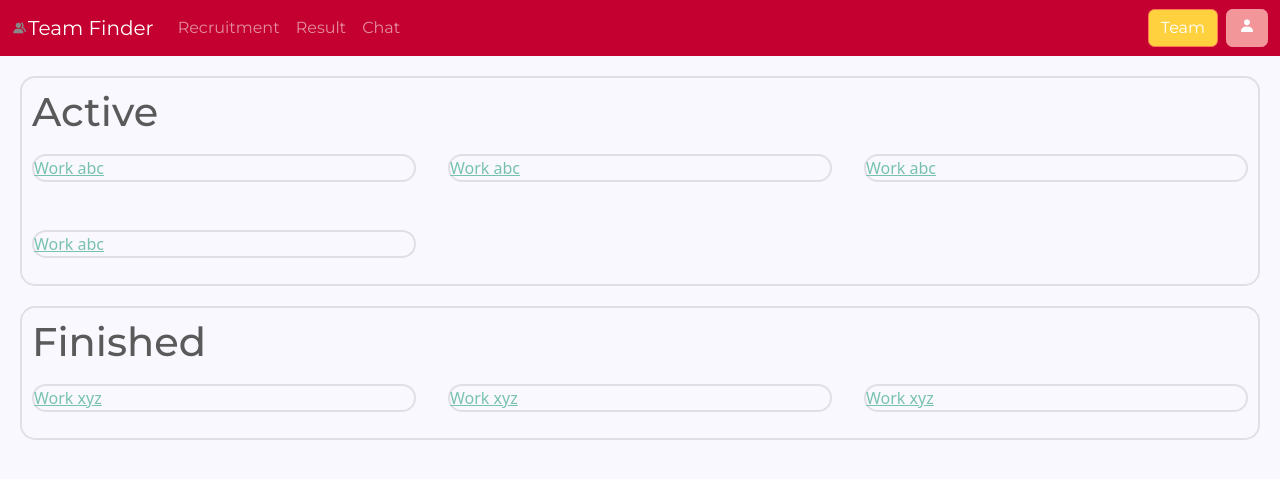
After one commit to tu-teamfinder/teamfinder-deploy, a Django app: page /teams in a window 1280 px wide. The commit adds this page. Shown: the top 479 px of the page. Run offline with Django 5.2, Linux system fonts and the light colour scheme; the visitor is signed in with stand-in values (Sample User, id 1); parts of the project's set-up code (start-up, migrations or seed data) failed here and were passed over; some libraries are stand-ins or nearby versions.

Commit message:
add teams page

```diff
--- /dev/null
+++ b/teamfinder/static/styles/team.css
@@ -0,0 +1,28 @@
+.teams-container {
+    margin: 20px 20px 20px 20px;
+    border: solid 2px rgba(0, 0, 0, 0.1);
+    border-radius: 15px;
+}
+
+h1 {
+    padding: 10px 10px 0px 10px;
+}
+
+.team-box-container {
+    padding: 10px 10px 10px 10px;
+    margin: auto;
+    display: grid;
+    grid-template-columns: 1fr 1fr 1fr;
+    grid-gap: 2rem;
+}
+.team-box {
+    margin-bottom: 1rem;
+    color: white;
+    border: solid 2px rgba(0, 0, 0, 0.1);
+    border-radius: 15px;
+}
+
+.team-box:hover {
+    background-color: rgba(0, 0, 0, 0.05);
+    box-shadow: 16px 20px 50px rgba(0, 0, 0, 0.12);
+}
--- a/teamfinder/teamfinder_app/templates/base.html
+++ b/teamfinder/teamfinder_app/templates/base.html
@@ -40,7 +40,7 @@
               </li>
             </ul>
 
-            <button type="button" class="btn btn-danger me-sm-2" style="background-color: #ffd13f;">Team</button>
+            <a class="btn btn-danger me-sm-2" style="background-color: #ffd13f;" href="{% url 'teams' %}">Team</a>
 
             <div class="dropdown dropstart">
               <button class="btn btn-secondary" type="button" data-bs-toggle="dropdown" aria-expanded="false">
--- /dev/null
+++ b/teamfinder/teamfinder_app/templates/teams.html
@@ -0,0 +1,38 @@
+{% extends 'base.html' %}
+{% load static %}
+{% block title %}Team{% endblock %}
+{% block content %}
+<link rel="stylesheet" href="{% static 'styles/team.css' %}">
+<div class="teams-container">
+    <h1>Active</h1>
+    <div class="team-box-container">
+        <div class="team-box">
+            <a href="#"> Work abc </a>
+        </div>
+        <div class="team-box">
+            <a href="#"> Work abc </a>
+        </div>
+        <div class="team-box">
+            <a href="#"> Work abc </a>
+        </div>
+        <div class="team-box">
+            <a href="#"> Work abc </a>
+        </div>
+    </div>
+</div>
+
+<div class="teams-container">
+    <h1>Finished</h1>
+    <div class="team-box-container">
+        <div class="team-box">
+            <a href="#"> Work xyz </a>
+        </div>
+        <div class="team-box">
+            <a href="#"> Work xyz </a>
+        </div>
+        <div class="team-box">
+            <a href="#"> Work xyz </a>
+        </div>
+    </div>
+</div>
+{% endblock %}
```
